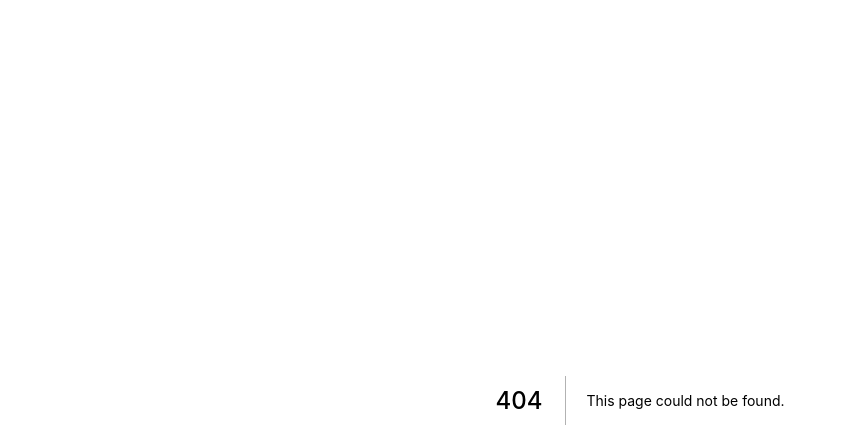
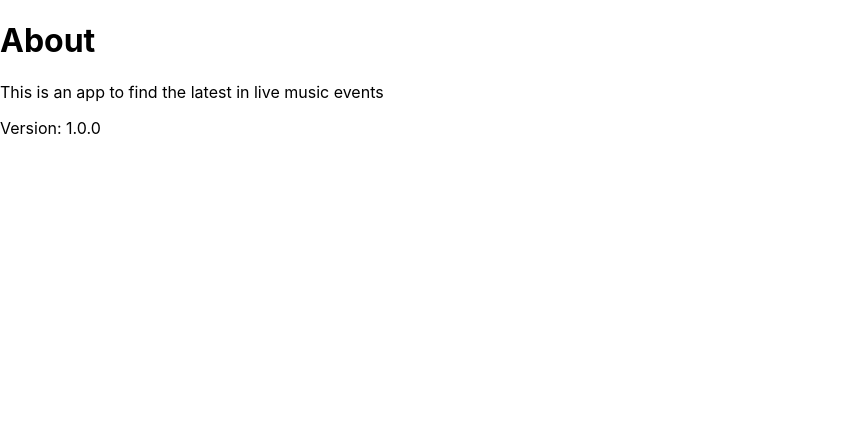
Before and after one commit to jonathanjacka/live-events-frontend, a Next.js app: page /about in a window 1280 px wide. Before the commit this address had no page. Shown: the top 448 px of the page, without its empty margins (0-847 px from the left). Built offline with nearby package versions, Linux system fonts and the light colour scheme.

Commit message:
Added basic about and events pages, .babelrc to fix linting error

```diff
--- /dev/null
+++ b/pages/about.js
@@ -0,0 +1,9 @@
+export default function AboutPage() {
+  return (
+    <div>
+      <h1>About</h1>
+      <p>This is an app to find the latest in live music events</p>
+      <p>Version: 1.0.0</p>
+    </div>
+  );
+}
```
Also changed, not shown: pages/events/[slug].js (added, +7 -0 lines), pages/events/add.js (added, +7 -0 lines), pages/events/index.js (added, +7 -0 lines), pages/index.js (+16 -16 lines), .babelrc (added), .eslintrc.json.
